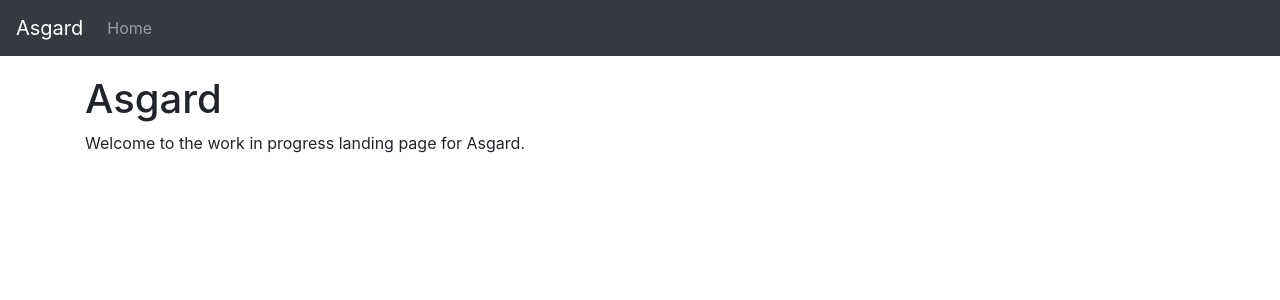
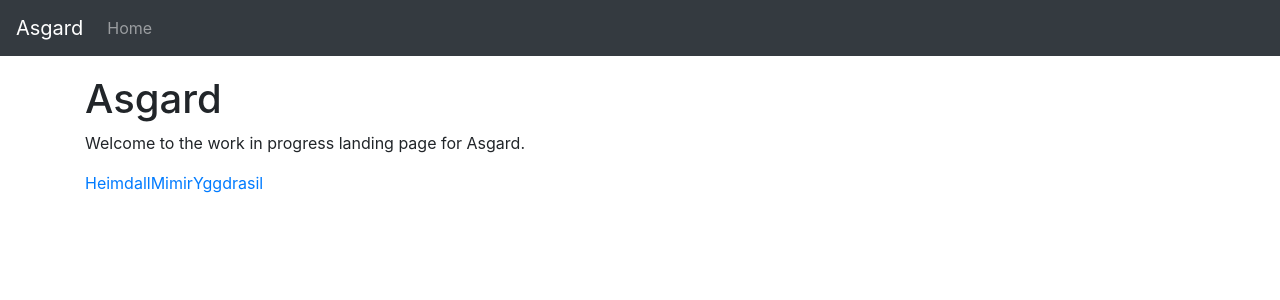
Before and after one commit to TReed1104/asgard-system-stack, a Vue app in the folder web/: page / in a window 1280 px wide. Shown: the top 300 px of the page. Built offline with nearby package versions, Linux system fonts and the light colour scheme; the HTML template or start-up script is replaced by a standard one.

Commit message:
Added links for the three frontends to the Asgard landing page

```diff
--- a/web/src/components/Index.vue
+++ b/web/src/components/Index.vue
@@ -2,6 +2,9 @@
     <div class="container">
         <h1 class="page-title">Asgard</h1>
         <p>Welcome to the work in progress landing page for Asgard.</p>
+        <a href="/heimdall">Heimdall</a>
+        <a href="/mimir">Mimir</a>
+        <a href="/yggdrasil">Yggdrasil</a>
     </div>
 </template>
 
```
